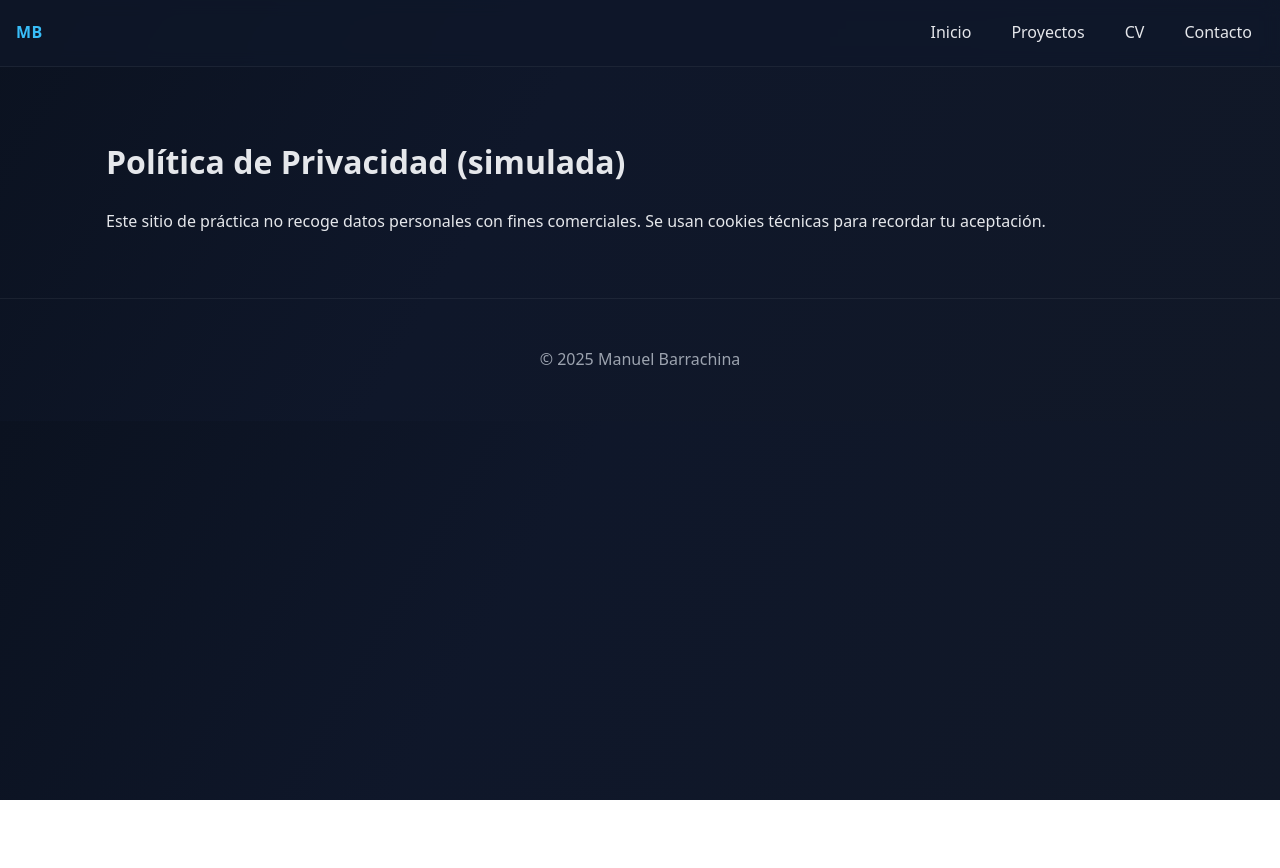
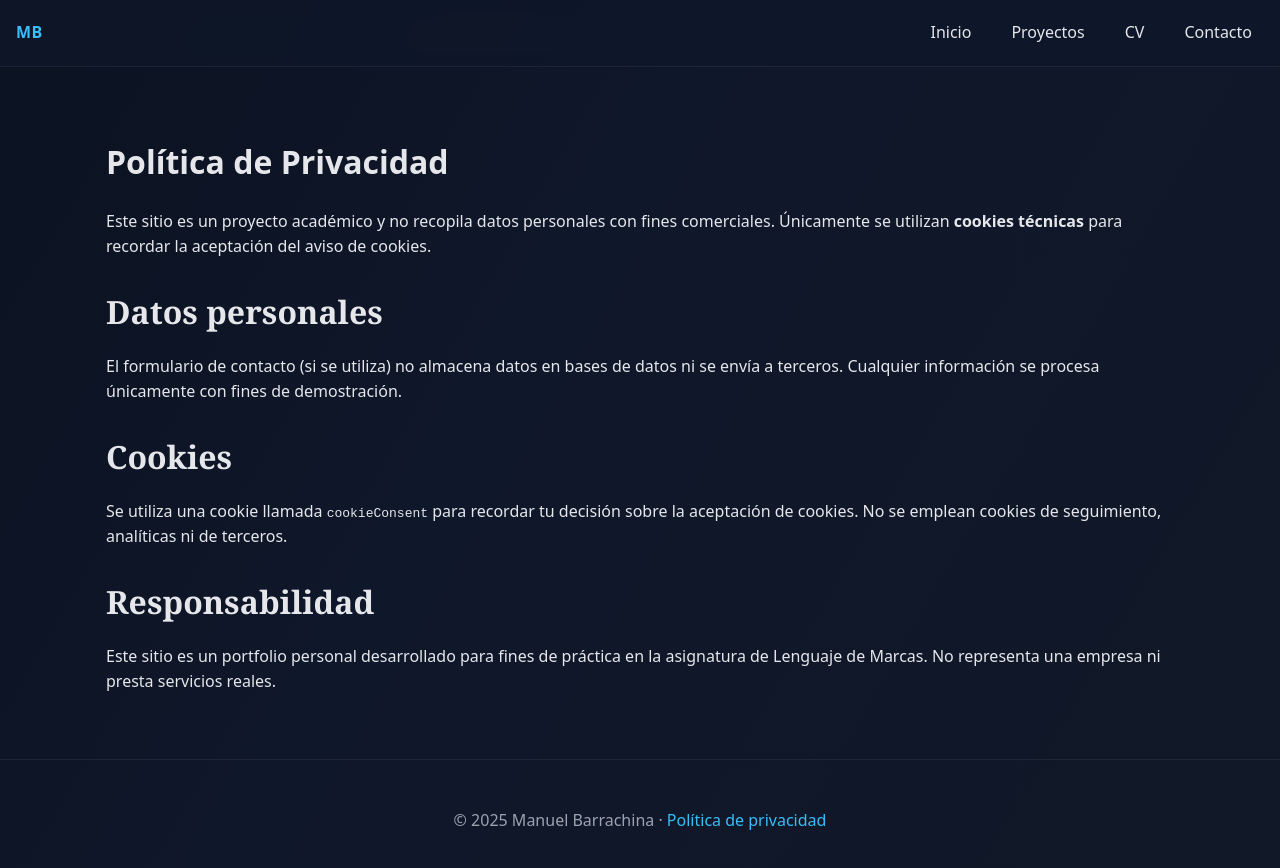
Before and after one commit to ManuelJBar/PortfolioPersonal, a plain HTML site: page privacy.html in a window 1280 px wide. Before the commit the page ends 800 px from the top, so only its background shows below. Drawn offline with Linux system fonts and the light colour scheme; a web font is replaced by a local one.

Commit message:
Update privacy.html

```diff
--- a/privacy.html
+++ b/privacy.html
@@ -3,7 +3,8 @@
 <head>
   <meta charset="utf-8" />
   <meta name="viewport" content="width=device-width, initial-scale=1" />
-  <title>Política de Privacidad</title>
+  <title>Política de Privacidad – Manuel Barrachina</title>
+  <meta name="description" content="Política de privacidad del portfolio de Manuel Barrachina." />
   <link rel="stylesheet" href="styles.css" />
 </head>
 <body>
@@ -18,13 +19,32 @@
   </header>
 
   <main class="section">
-    <h1>Política de Privacidad (simulada)</h1>
-    <p>Este sitio de práctica no recoge datos personales con fines comerciales. Se usan cookies técnicas para recordar tu aceptación.</p>
+    <h1>Política de Privacidad</h1>
+    <p>
+      Este sitio es un proyecto académico y no recopila datos personales con fines comerciales.
+      Únicamente se utilizan <strong>cookies técnicas</strong> para recordar la aceptación del aviso de cookies.
+    </p>
+    <h2>Datos personales</h2>
+    <p>
+      El formulario de contacto (si se utiliza) no almacena datos en bases de datos ni se envía a terceros.
+      Cualquier información se procesa únicamente con fines de demostración.
+    </p>
+    <h2>Cookies</h2>
+    <p>
+      Se utiliza una cookie llamada <code>cookieConsent</code> para recordar tu decisión sobre la aceptación de cookies.
+      No se emplean cookies de seguimiento, analíticas ni de terceros.
+    </p>
+    <h2>Responsabilidad</h2>
+    <p>
+      Este sitio es un portfolio personal desarrollado para fines de práctica en la asignatura de Lenguaje de Marcas.
+      No representa una empresa ni presta servicios reales.
+    </p>
   </main>
 
   <footer class="site-footer">
-    <p>© <span id="year"></span> Manuel Barrachina</p>
+    <p>© <span id="year"></span> Manuel Barrachina · <a href="privacy.html">Política de privacidad</a></p>
   </footer>
+
   <script defer src="script.js"></script>
 </body>
 </html>
```
